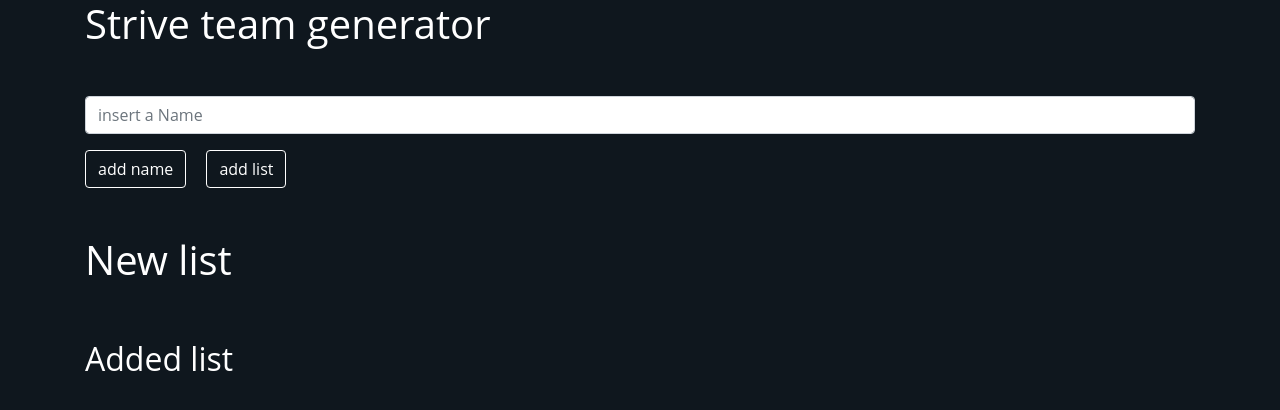
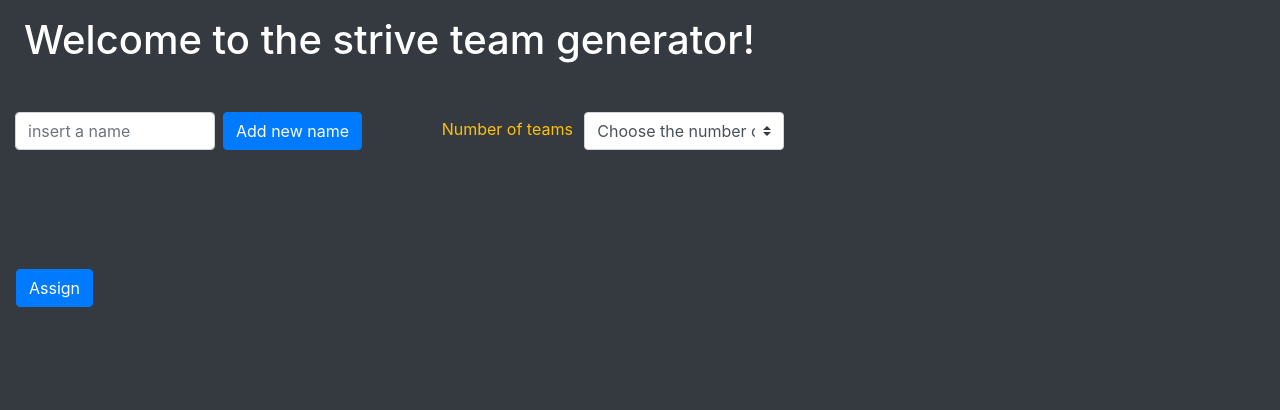
Before and after one commit to madnol/M2-D4, a plain HTML site: page index.html in a window 1280 px wide. Drawn offline with nearby package versions, Linux system fonts and the light colour scheme.

Commit message:
another attempt

```diff
--- a/index.html
+++ b/index.html
@@ -27,32 +27,70 @@
     />
     <link rel="stylesheet" href="main.css" />
   </head>
-	<body>
-		<div class="container">
-			<h1 class="mb-5">Strive team generator</h1>
-
-			<form action="text">
+  <body class="bg-dark text-white">
+    <header class="pt-3 pl-4 mb-5">
+      <h1>Welcome to the strive team generator!</h1>
+    </header>
+    <div class="container-fluid">
+      <!----add names-->
+      <div class="row">
+        <div class="col-xl-4">
+          <div class="form-name">
             <input
-					class="form-control"
+              class="form-control display-inline-block float-left"
               type="text"
-					placeholder="insert a Name"
+              placeholder="insert a name"
               id="newName"
             />
-			</form>
-
-			<button class="btn mt-3 mr-3 mb-5" onclick="addNewName(), deleteForm()">
-				add name
+          </div>
+          <button
+            type="button"
+            class="btn btn-primary d-inline-block ml-2"
+            onClick="addNewName()"
+          >
+            Add new name
           </button>
-			<button class="btn mt-3 mb-5" onclick="addList(), deleteList()">
-				add list
-			</button>
+        </div>
+        <div class="col-xl-4">
+          <div class="input-group-prepend d-inline-block">
+            <p class="text-warning mr-2">Number of teams</p>
+          </div>
+          <select
+            class="custom-select"
+            id="inputGroupSelect03"
+            aria-label="Example select with button addon"
+          >
+            <option selected="">Choose the number of teams</option>
+            <option value="1">One</option>
+            <option value="2">Two</option>
+            <option value="3">Three</option>
+            <option value="4">Four</option>
+            <option value="5">Five</option>
+            <option value="6">Six</option>
+            <option value="7">Seven</option>
+            <option value="8">Eight</option>
+            <option value="9">Nine</option>
+            <option value="10">Ten</option>
+            <option value="11">Eleven</option>
+            <option value="12">Twelve</option>
+            <option value="13">Thirteen</option>
+            <option value="14">Fourteen</option>
+            <option value="15">Fifteen</option>
+          </select>
+        </div>
+      </div>
       <!--list of names-->
-			<h1>New list</h1>
-			<ul class="list-group" id="listName"></ul>
-			<!--Created list-->
-			<h2 class="mt-5">Added list</h2>
+      <div class="row">
+        <div class="col-xl-12 my-5">
+          <ul id="myNameList" class="list-group text-dark ml-5 mb-3"></ul>
+        </div>
       </div>
 
+      <!--Created list-->
+      <div class="row">
+        <button class="btn btn-primary ml-3">Assign</button>
+      </div>
+    </div>
     <!-- Optional JavaScript -->
     <!-- jQuery first, then Popper.js, then Bootstrap JS -->
     <script
@@ -96,7 +134,7 @@
         let clone = list.cloneNode(true);
         console.log(clone);
         clone.id = "newList";
-				clone.classList.add("mt-3", "list-group-horizontal");
+        clone.classList.add("mt-3", "list-group-horizontal", "divBtn");
         let addedList = document.querySelector("h2");
         addedList.after(clone);
       };
@@ -106,6 +144,7 @@
         let list = document.querySelector("#listName");
         list.innerHTML = "";
       };
+      //document.querySelector("#names-list").children[randomNumber]
     </script>
   </body>
 </html>
--- a/main.css
+++ b/main.css
@@ -1,49 +1,8 @@
-body {
-	font-family: "Open Sans", sans-serif;
-	background-color: #0f171e;
-	color: white;
+.form-name,
+select {
+  max-width: 200px;
 }
 
-li {
-	color: black;
+.not {
+  display: inline-block;
 }
-
-.list-position {
-	bottom: 0;
-	display: inline-block;
-}
-
-.btn {
-	background-color: #0f171e;
-	border: solid 1px white;
-	color: white;
-}
-
-.btn:hover {
-	background-color: #0f171e;
-	-webkit-box-shadow: 0px 0px 9px 3px rgba(132, 255, 0, 0.5),
-		1px 33px 100px 0px #00ff00;
-	-moz-box-shadow: 0px 0px 9px 3px rgba(132, 255, 0, 0.5),
-		1px 33px 100px 0px #00ff00;
-	box-shadow: 0px 0px 9px 3px rgba(132, 255, 0, 0.5), 1px 33px 100px 0px #00ff00;
-	color: white;
-}
-
-.btn:active {
-	background-color: #252e36;
-	-webkit-box-shadow: 0px 0px 9px 3px #84ff00, 1px 33px 100px 0px #00ff00;
-	-moz-box-shadow: 0px 0px 9px 3px #84ff00, 1px 33px 100px 0px #00ff00;
-	box-shadow: 0px 0px 9px 3px #84ff00, 1px 33px 100px 0px #00ff00;
-    color: white;
-
-}
-
-.btn:focus {
-	background-color: #0f171e;
-	-webkit-box-shadow: 0px 0px 3px 3px rgba(132, 255, 0, 0.5),
-		1px 33px 100px 0px #00ff00;
-	-moz-box-shadow: 0px 0px 3px 3px rgba(132, 255, 0, 0.5),
-		1px 33px 100px 0px #00ff00;
-	box-shadow: 0px 0px 3px 3px rgba(132, 255, 0, 0.5), 1px 33px 100px 0px #00ff00;
-	color: white;
-}
```
Lines whose indentation alone changed are shown as unchanged.
